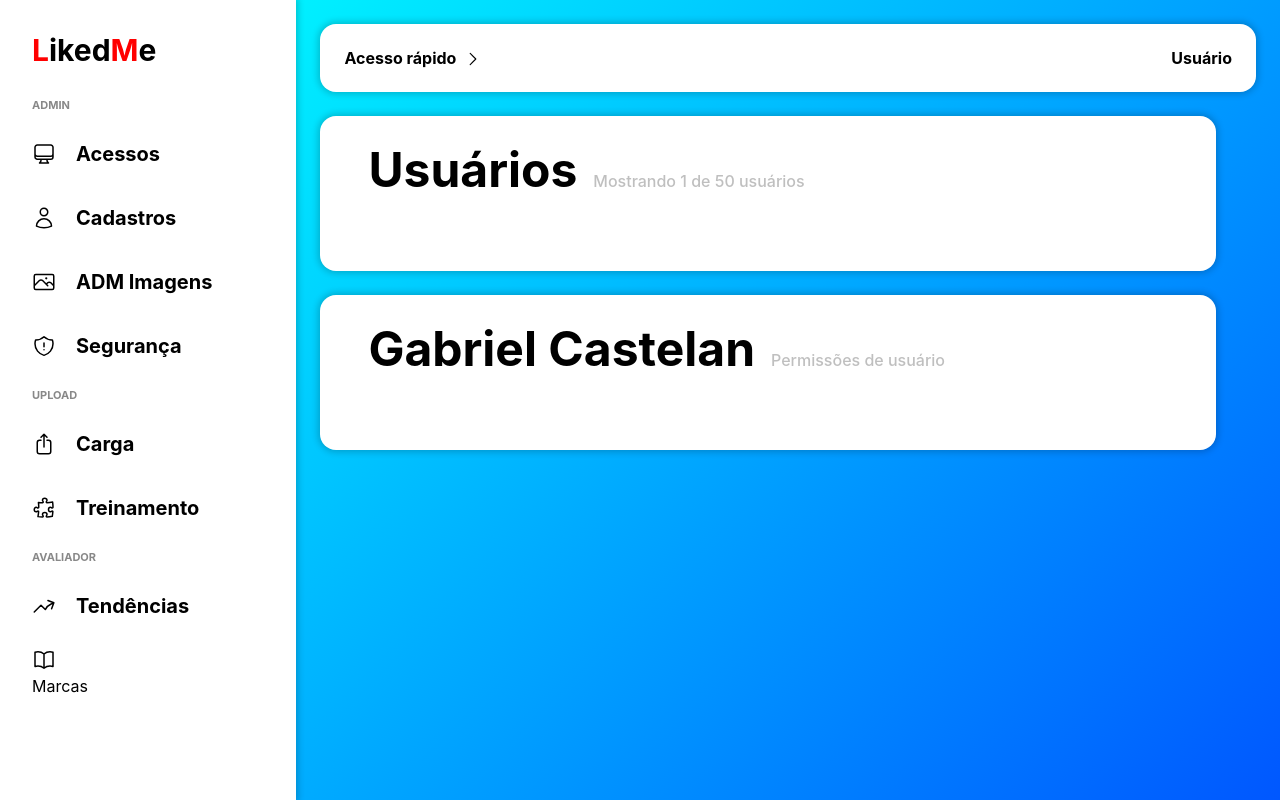
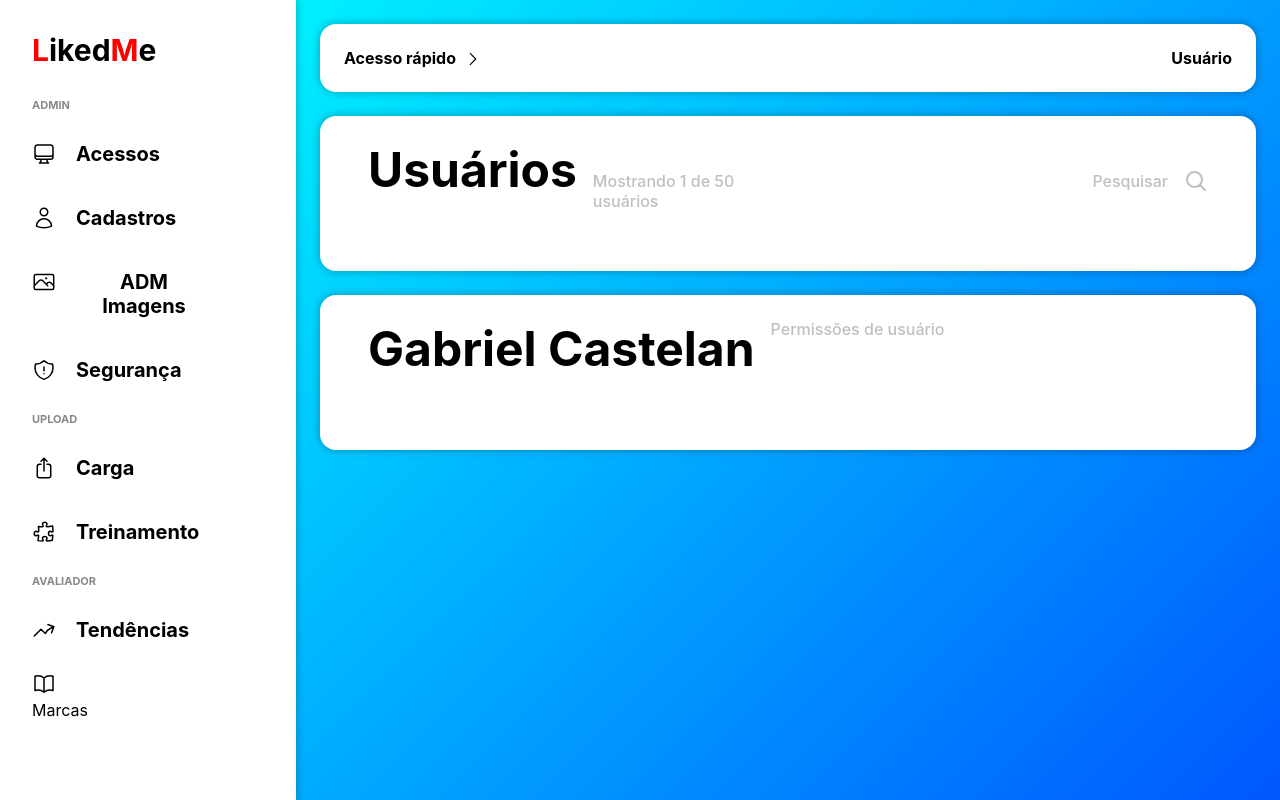
Before and after one commit to castelanlan/LikedMeApp, a React (Create React App) app: page /cadastros in a window 1280 px wide. Built offline with nearby package versions, Linux system fonts and the light colour scheme; a web font is replaced by a local one.

Commit message:
cadastro

```diff
--- a/src/components/Cadastros.js
+++ b/src/components/Cadastros.js
@@ -4,16 +4,25 @@ import './cadastros.css'
 
 function Table() {
   // const usuarios =
-  return(<></>)
+  return (<></>)
 }
 
 function Cadastros() {
   return (
     <div>
       <div className="card card-cadastros">
-        <h2>Usuários</h2>
-        <p>Mostrando 1 de 50 usuários</p>
-        <Table />
+        <div className="cdstro-header">
+          <div className="cdstro-usuario">
+            <h2>Usuários</h2>
+            <p>Mostrando 1 de 50 usuários</p>
+          </div>
+          <div className="cdstro">
+            <form>
+              <input type="textarea" id="pesquisa" placeholder="Pesquisar"/>
+              <svg className="cdstro-usuario-icon w-6 h-6" xmlns="http://www.w3.org/2000/svg" fill="none" viewBox="0 0 24 24" strokeWidth={2} stroke="currentColor" ><path strokeLinecap="round" strokeLinejoin="round" d="m21 21-5.197-5.197m0 0A7.5 7.5 0 1 0 5.196 5.196a7.5 7.5 0 0 0 10.607 10.607Z" /></svg>
+            </form>
+          </div>
+        </div>
       </div>
       <div className="card card-cadastros">
         <h2>Gabriel Castelan</h2>
--- a/src/components/cadastros.css
+++ b/src/components/cadastros.css
@@ -1,11 +1,51 @@
 .card-cadastros {
-    flex-direction: row;
-    align-items: baseline;
+  flex-direction: row;
+  max-width: unset;
 }
 
-.card-cadastros > p {
-    filter: opacity(25%);
-    font-weight: var(--medium);
-    font-size: 16px;
-    margin-left: 1em;
+.card-cadastros p, .cdstro > form > input {
+  color: rgba(0 0 0 / .25);
+  font-weight: var(--medium);
+  font-size: 16px;
+  margin-left: 1em;
+  font-family: Inter;
 }
+
+.cdstro-header,
+.cdstro-usuario {
+  display: flex;
+  flex-direction: row;
+}
+
+.cdstro-header {
+  flex-grow: 1;
+  justify-content: space-between;
+  align-items: baseline;
+}
+
+.cdstro-usuario {
+  align-items: baseline;
+}
+
+.cdstro-usuario-icon {
+  height: 24px;
+}
+
+.cdstro > form {
+  color: rgba(0 0 0 / .25);
+  display: flex;
+}
+
+.cdstro > form > input {
+  border: none;
+  text-align: end;
+  padding: 0 1em 0 10em;
+}
+
+.cdstro > form > input:focus-visible {
+  outline: none;
+}
+
+.cdstro > form > input::placeholder {
+  color: rgba(0 0 0 / .25);
+}
--- a/src/components/gerar.css
+++ b/src/components/gerar.css
@@ -8,7 +8,7 @@
     padding: 1.5em 3em 3em 3em;
   }
 
-  .card > h2 {
+  .card h2 {
     font-weight: var(--bold);
     font-size: 48px;
     margin-bottom: .5em;
```
